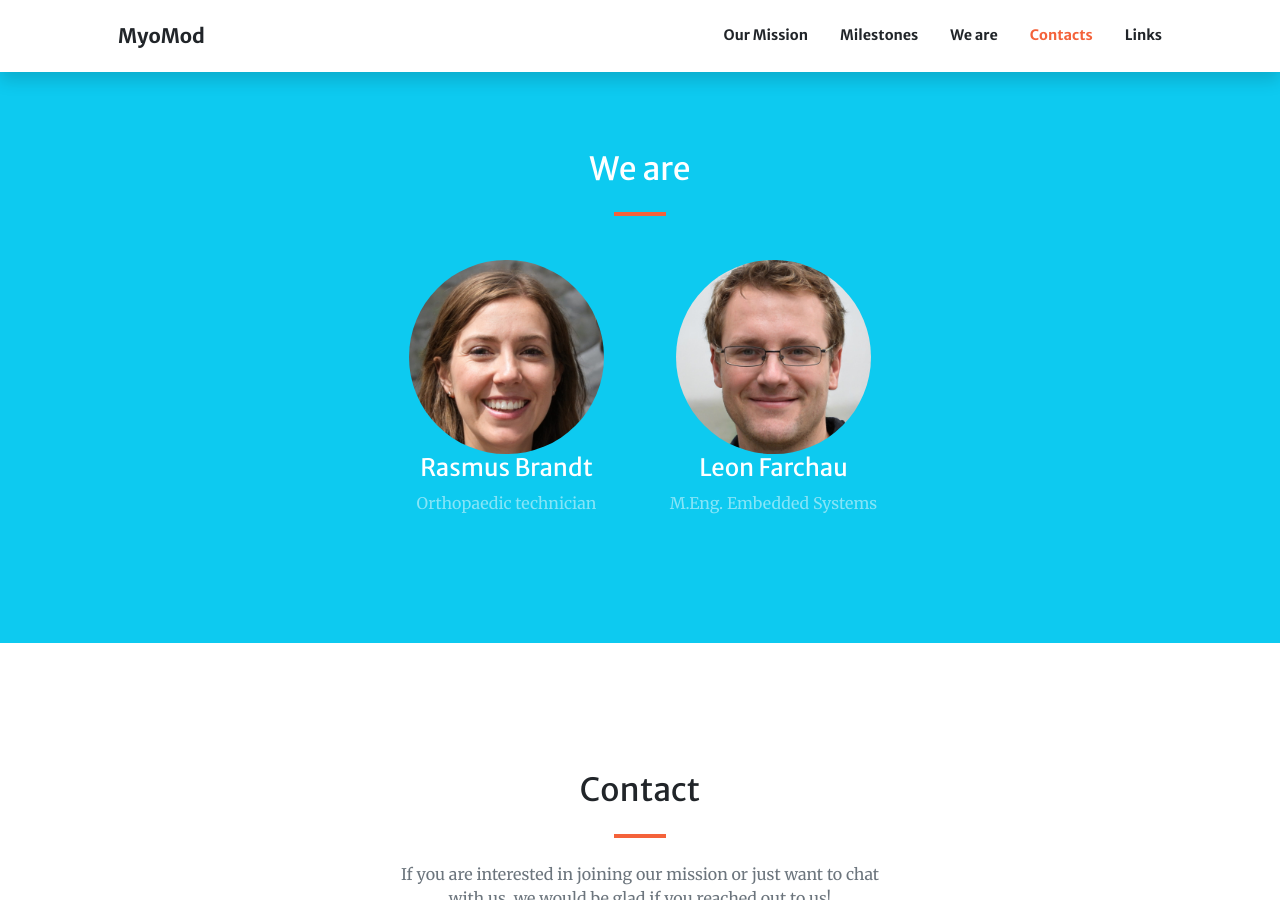
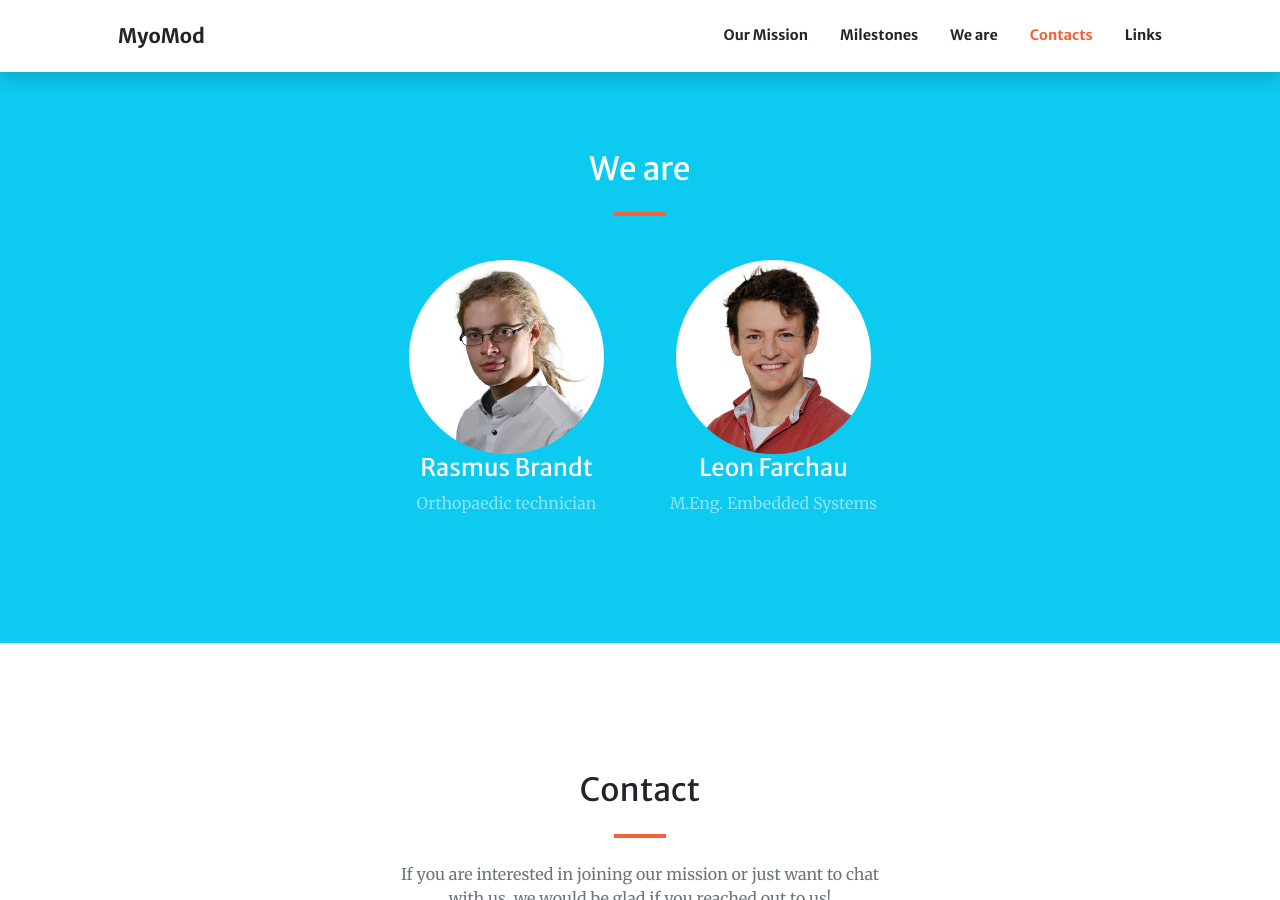
Before and after one commit to MyoMod/MyoMod.github.io, a Jekyll site: the page built from index.md, in a window 1280 px wide and 900 px high, scrolled down 3144 px. Built offline with Jekyll 4.4.1, drawn with Linux system fonts in a browser that asks for light colours; comment, search, counter and statistics services are not loaded.

Commit message:
Update member images

```diff
--- a/index.md
+++ b/index.md
@@ -132,11 +132,11 @@ sections:
     members:
       - title: Rasmus Brandt
         text: Orthopaedic technician
-        image: assets/img/members/person1.jpg
+        image: assets/img/members/Rasmus.jpg
         url: '#'
       - title: Leon Farchau
         text: M.Eng. Embedded Systems
-        image: assets/img/members/person2.jpg
+        image: assets/img/members/Leon_Farchau.jpg
         url: '#'
   - type: contact.html
     section_id: contacts
```
Also changed, not shown: assets/img/members/Leon_Farchau.jpg (added), assets/img/members/Rasmus.jpg (added).
